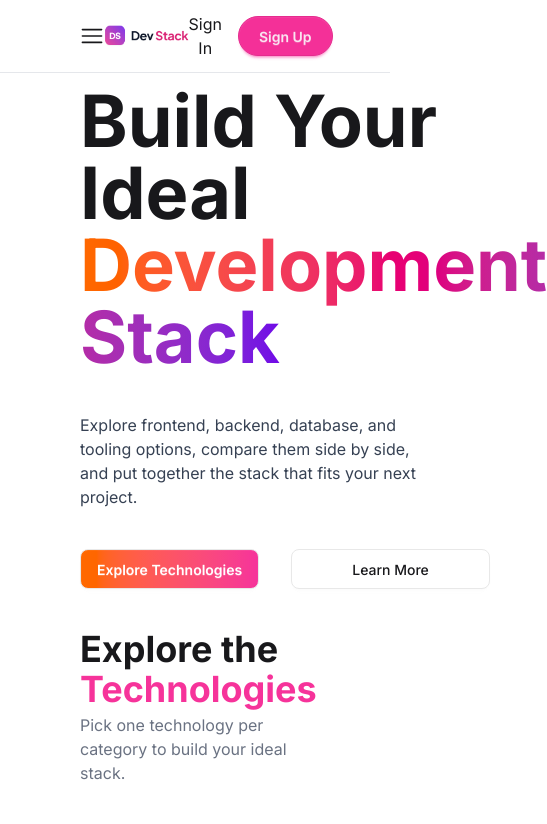
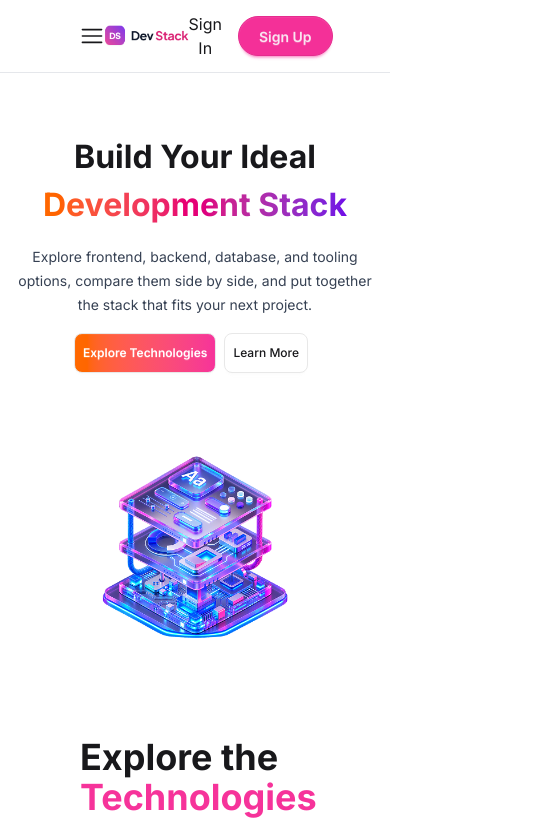
Before and after one commit to Rumi-Parvez/Assignment-of-PH-05-From-RumiParvez, a React (Vite) app: page / in a window 390 px wide. Shown: the top 824 px of the page, 547 px wide, since content can reach past the window. Built offline with nearby package versions, Linux system fonts and the light colour scheme.

Commit message:
moble responsive hero section

```diff
--- a/src/components/Hero Section/hero.tsx
+++ b/src/components/Hero Section/hero.tsx
@@ -3,30 +3,33 @@ import heroImg from "../../assets/banner-stack.png"
 export function Hero() {
   return (
     <>
-      <div className="mt-3 px-20">
-        <div className="container m-auto flex justify-between gap-20 ">
-          <div className="flex flex-col  justify-center space-y-10 w-200 ">
-            <h1 className="text-7xl font-bold">
+      <div className=" pb-0 py-15 px-4 md:px-20 md:my-0 md:py-2">
+        <div className="container m-auto flex flex-col md:flex-row justify-between gap-6 md:gap-20">
+          <div className="flex flex-col items-center md:items-start justify-center text-center
+          space-y-4 md:text-left  md:space-y-10 w-full md:w-300">
+            <h1 className="text-[32px] font-bold  md:text-7xl md:font-bold">
               Build Your Ideal <br />
               <span className="bg-linear-to-r from-orange-500 via-pink-600 to-violet-700 bg-clip-text text-transparent">Development Stack</span>
             </h1>
 
-            <p className="pr-30 text-gray-700 p">
+            <p className="pr-0 md:pr-30 text-sm md:text-base leading-6 text-gray-700 p">
               Explore frontend, backend, database, and tooling options, compare
               them side by side, and put together the stack that fits your next
               project.
             </p>
-            <div className="gap-8 flex">
-                <button className="btn  rounded-lg bg-linear-to-r from-orange-500 to-pink-500 px-4 py-3 font-semibold text-white ">Explore Technologies</button>
-                <button className="btn rounded-lg px-15 font-medium bg-white">Learn More</button>
+            <div className="flex  items-center  pl-10 md:p-0 md:m-0  md:items-start   gap-2 md:gap-8  w-[90%] md:w-[68%]">
+              <button className="btn  rounded-lg bg-linear-to-r from-orange-500 to-pink-500 px-2
+              text-xs md:px-4 py-3
+                  md:font-semibold  text-white ">Explore Technologies</button>
+              <button className="btn  rounded-lg px-2 md:px-15 text-xs md:text-base font-medium bg-white">Learn More</button>
             </div>
 
           </div>
 
 
-          <div className="">
+          <div className=" flex justify-center items-center w-[100%] md:w-[60%]">
 
-            <img className="w-full h-full" src={heroImg} alt="banner-stack.png" />
+            <img className=" w-[200%] bg-cover max-w-75 md:max-w-none md:w-full  md:h-full mx-auto" src={heroImg} alt="banner-stack.png" />
 
           </div>
 
```
